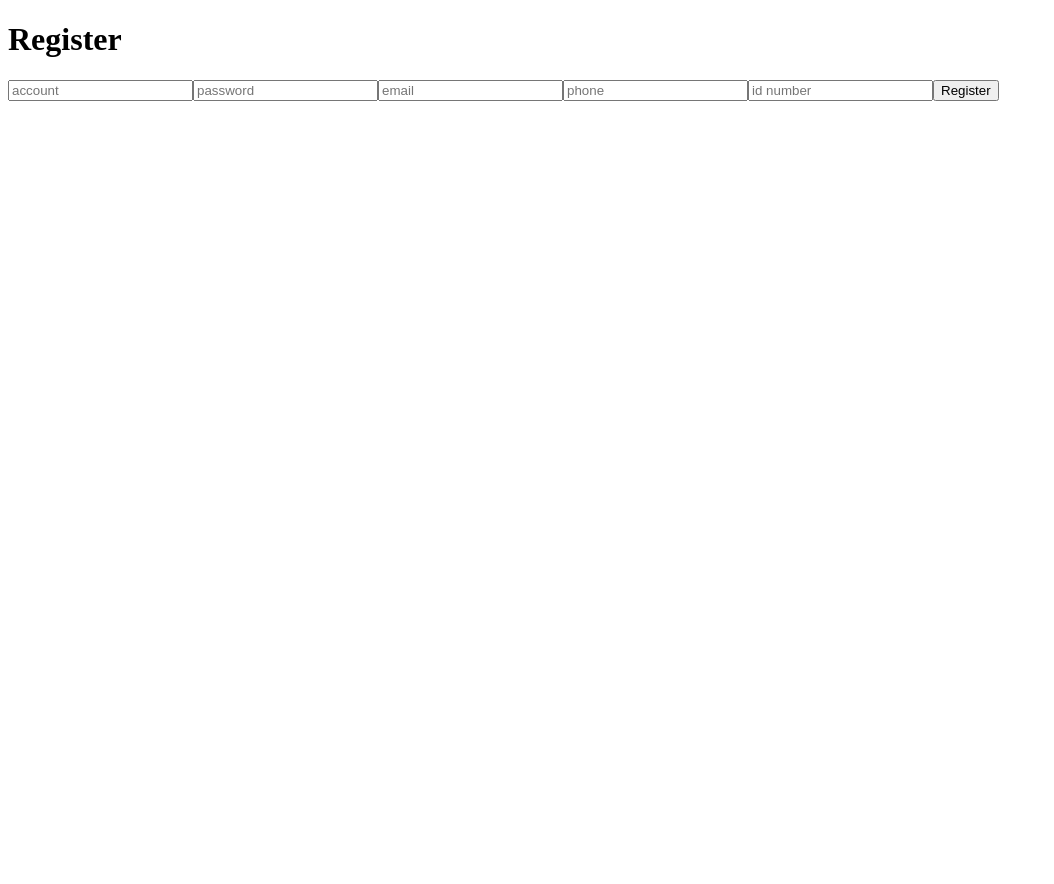
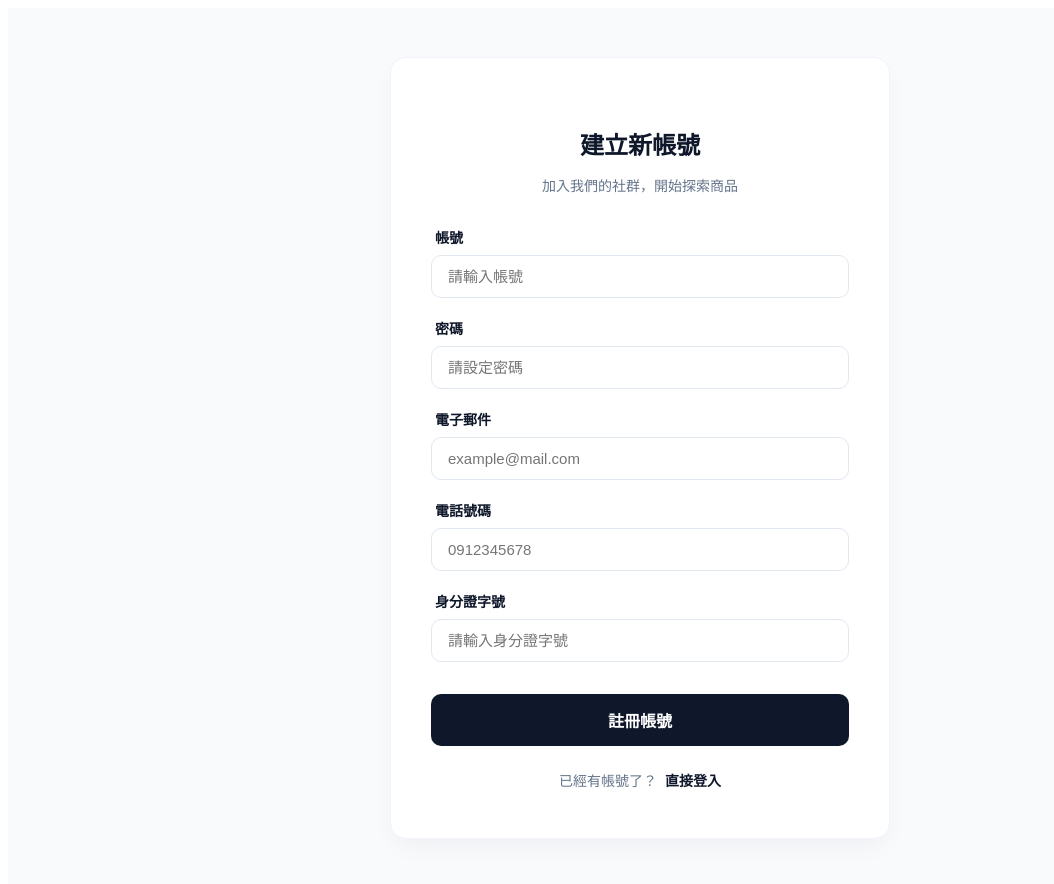
Before and after one commit to YouKaiWu/auction_system_frontend, a Vue app: page /register in a window 1280 px wide. Shown: the top 884 px of the page, without its empty margins (0-1054 px from the left). Before the commit the page ends 800 px from the top, so only its background shows below. Built offline with nearby package versions, Linux system fonts and the light colour scheme.

Commit message:
feat: render register UI

```diff
--- a/src/views/RegisterView.vue
+++ b/src/views/RegisterView.vue
@@ -1,7 +1,9 @@
 <script setup>
 import { ref } from 'vue'
+import { useRouter } from 'vue-router'
 import api from '@/api/api'
 
+const router = useRouter()
 const form = ref({
   account: '',
   passwd: '',
@@ -11,33 +13,177 @@ const form = ref({
 })
 
 const register = async () => {
-
-  await api.post('/auth/register', form.value)
-
-  alert('Register success')
+  try {
+    await api.post('/auth/register', form.value)
+    alert('註冊成功！')
+    router.push('/login')
+  } catch (error) {
+    alert('註冊失敗，請檢查欄位是否正確')
+  }
 }
 </script>
 
 <template>
+  <div class="register-page">
+    <div class="register-container">
+      <form class="register-card" @submit.prevent="register">
+        <div class="register-header">
+          <h2 class="page-title">建立新帳號</h2>
+          <p class="subtitle">加入我們的社群，開始探索商品</p>
+        </div>
 
-  <div>
+        <div class="form-grid">
+          <div class="form-group">
+            <label>帳號</label>
+            <input v-model="form.account" placeholder="請輸入帳號" required />
+          </div>
 
-    <h1>Register</h1>
+          <div class="form-group">
+            <label>密碼</label>
+            <input type="password" v-model="form.passwd" placeholder="請設定密碼" required />
+          </div>
 
-    <input v-model="form.account" placeholder="account">
+          <div class="form-group">
+            <label>電子郵件</label>
+            <input type="email" v-model="form.email" placeholder="example@mail.com" required />
+          </div>
 
-    <input type="password" v-model="form.passwd" placeholder="password">
+          <div class="form-group">
+            <label>電話號碼</label>
+            <input v-model="form.phoneNum" placeholder="0912345678" required />
+          </div>
 
-    <input v-model="form.email" placeholder="email">
+          <div class="form-group">
+            <label>身分證字號</label>
+            <input v-model="form.idNum" placeholder="請輸入身分證字號" required />
+          </div>
+        </div>
 
-    <input v-model="form.phoneNum" placeholder="phone">
+        <button type="submit" class="register-btn">註冊帳號</button>
 
-    <input v-model="form.idNum" placeholder="id number">
+        <div class="register-footer">
+          <span>已經有帳號了？ <a href="/login">直接登入</a></span>
+        </div>
+      </form>
+    </div>
+  </div>
+</template>
 
-    <button @click="register">
-      Register
-    </button>
+<style scoped>
+.register-page {
+  background-color: #f8fafc;
+  min-height: 100vh;
+  display: flex;
+  align-items: center;
+  justify-content: center;
+  font-family: -apple-system, BlinkMacSystemFont, "Segoe UI", Roboto, sans-serif;
+  padding: 40px 20px;
+}
 
-  </div>
+.register-container {
+  width: 100%;
+  max-width: 500px;
+}
 
-</template>
+.register-card {
+  background: white;
+  padding: 48px 40px;
+  border-radius: 16px;
+  border: 1px solid #f1f5f9;
+  box-shadow: 0 10px 25px -5px rgba(15, 23, 42, 0.05);
+}
+
+.register-header {
+  text-align: center;
+  margin-bottom: 32px;
+}
+
+.page-title {
+  font-size: 24px;
+  font-weight: 800;
+  color: #0f172a;
+  margin-bottom: 12px;
+}
+
+.subtitle {
+  color: #64748b;
+  font-size: 14px;
+}
+
+.form-grid {
+  display: flex;
+  flex-direction: column;
+  gap: 20px;
+  margin-bottom: 32px;
+}
+
+.form-group {
+  display: flex;
+  flex-direction: column;
+  gap: 8px;
+}
+
+.form-group label {
+  font-size: 14px;
+  font-weight: 600;
+  color: #0f172a;
+  padding-left: 4px;
+}
+
+input {
+  padding: 12px 16px;
+  border: 1px solid #e2e8f0;
+  border-radius: 10px;
+  outline: none;
+  font-size: 15px;
+  transition: all 0.2s ease;
+}
+
+input:focus {
+  border-color: #0f172a;
+  box-shadow: 0 0 0 3px rgba(15, 23, 42, 0.05);
+}
+
+.register-btn {
+  width: 100%;
+  padding: 14px;
+  background-color: #0f172a;
+  color: white;
+  border: none;
+  border-radius: 10px;
+  font-size: 16px;
+  font-weight: 600;
+  cursor: pointer;
+  transition: all 0.2s cubic-bezier(0.4, 0, 0.2, 1);
+}
+
+.register-btn:hover {
+  background-color: #1e293b;
+  transform: translateY(-1px);
+  box-shadow: 0 4px 12px rgba(15, 23, 42, 0.15);
+}
+
+.register-footer {
+  margin-top: 24px;
+  text-align: center;
+  font-size: 14px;
+  color: #64748b;
+}
+
+.register-footer a {
+  color: #0f172a;
+  font-weight: 600;
+  text-decoration: none;
+  margin-left: 4px;
+}
+
+.register-footer a:hover {
+  text-decoration: underline;
+}
+
+@media (max-width: 480px) {
+  .register-card {
+    padding: 32px 20px;
+  }
+}
+</style>
```
